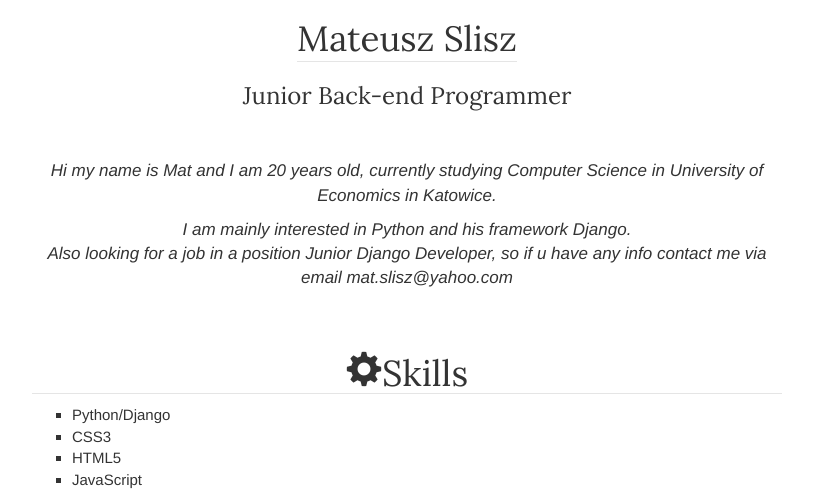
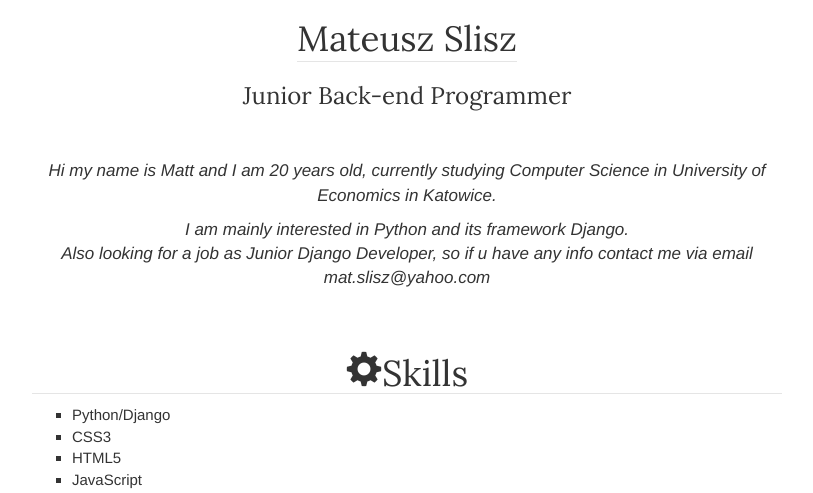
Before and after one commit to Mateusz-Slisz/matblog, a Django app: page /about in a window 1280 px wide. Shown: the part 52-545 px from the top of the page, without its empty margins (233-1046 px from the left). Run offline with Django 3.2, Linux system fonts and the light colour scheme; some libraries are stand-ins or nearby versions.

Commit message:
Language correction

```diff
--- a/blog/templates/blog/about.html
+++ b/blog/templates/blog/about.html
@@ -8,8 +8,8 @@
 			<h3>Junior Back-end Programmer</h3>
 	</div>
 	<div class="second">
-		<p>Hi my name is Mat and I am 20 years old, currently studying Computer Science in University of Economics in Katowice.</p>
-		<p1>I am mainly interested in Python and his framework Django.<br>Also looking for a job in a position Junior Django Developer, so if u have any info contact me via email <a href="mailto:mat.slisz@yahoo.com">mat.slisz@yahoo.com</a>
+		<p>Hi my name is Matt and I am 20 years old, currently studying Computer Science in University of Economics in Katowice.</p>
+		<p1>I am mainly interested in Python and its framework Django.<br>Also looking for a job as Junior Django Developer, so if u have any info contact me via email <a href="mailto:mat.slisz@yahoo.com">mat.slisz@yahoo.com</a>
 		</p1>
 	</div>
 	<div class="third">
--- a/blog/templates/blog/projects.html
+++ b/blog/templates/blog/projects.html
@@ -5,7 +5,7 @@
 <div class="main">
 	<h2>Now I'm working on web application named ABME.</h2>
 	<div class="used">
-		<h3>Used of</h3>
+		<h3>Technologies used:</h3>
 		<ul>
 			<li>Python/Django (authentication system etc)</li>
 			<li>Database</li>
```
